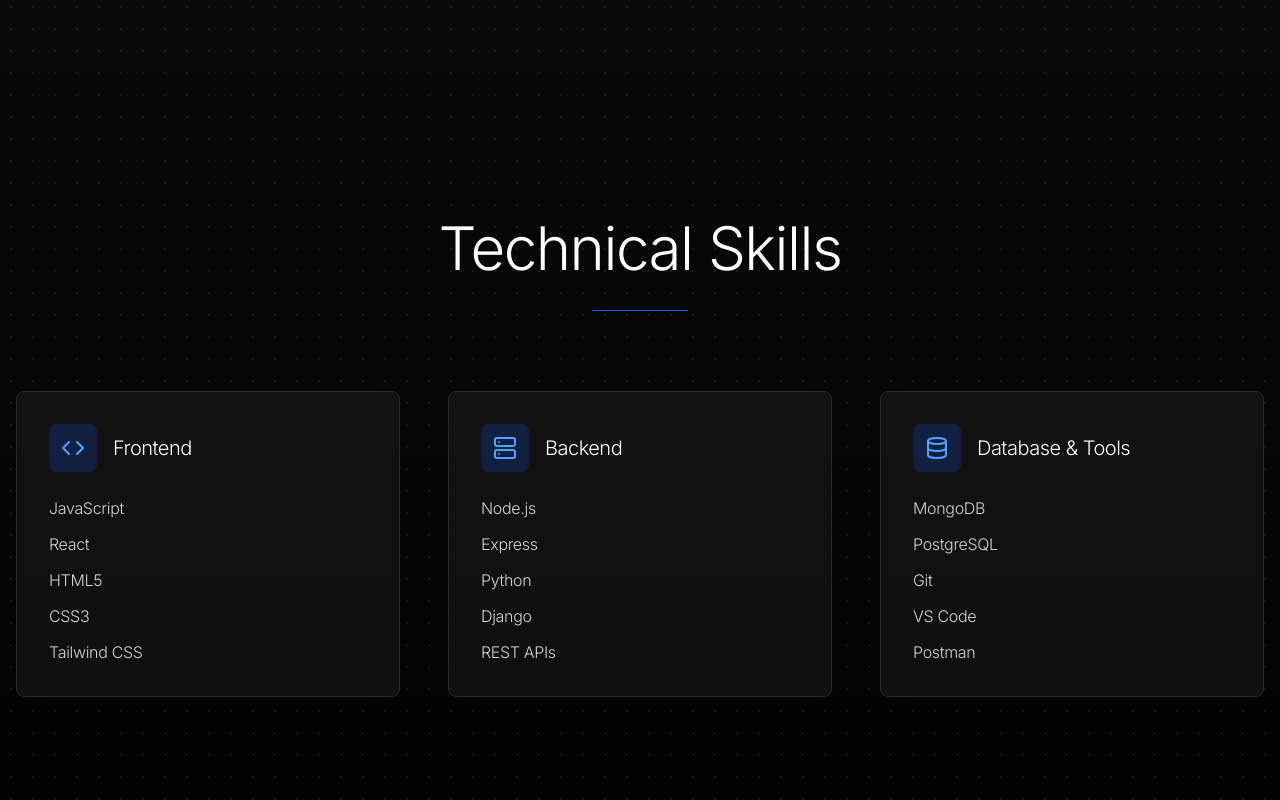
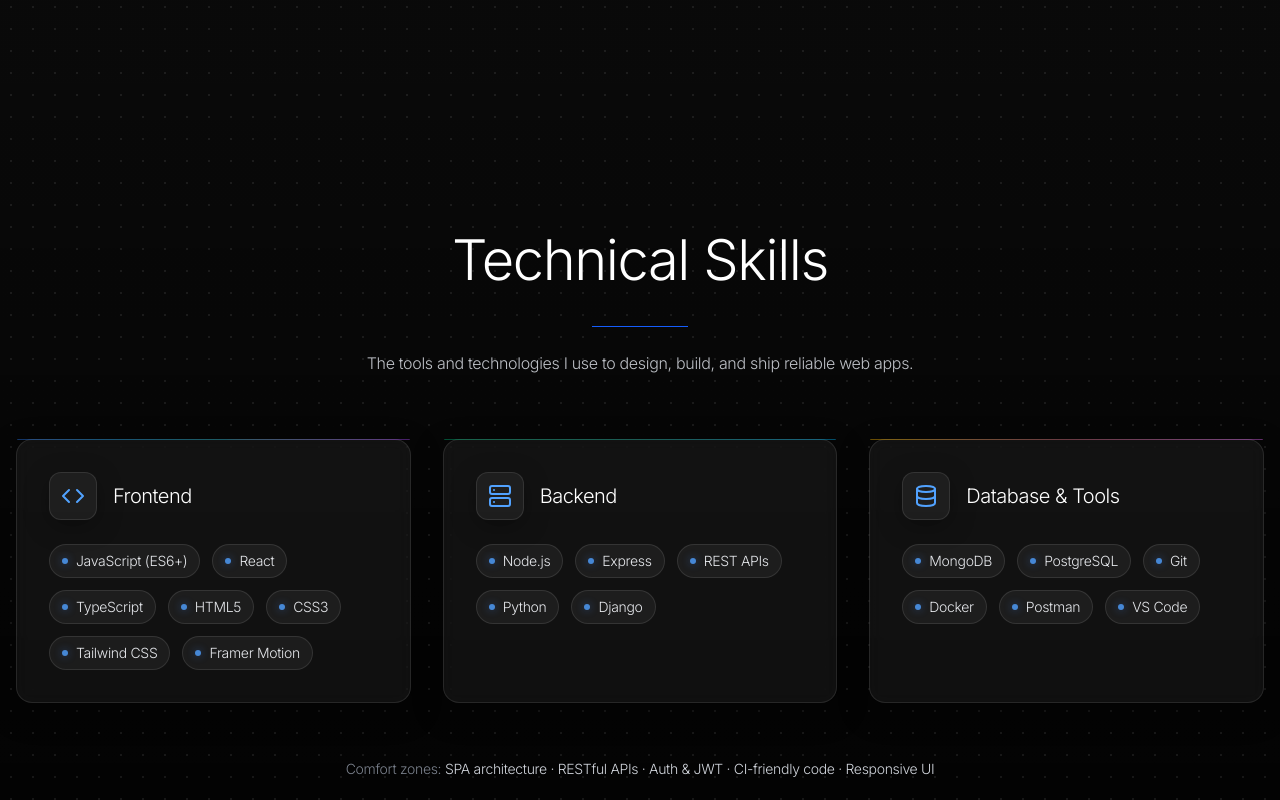
Before and after one commit to paramveer02/my-dev-portfolio, a React (Vite) app: page / in a window 1280 px wide. Shown: the part 3480-4280 px from the top of the page. Built offline with nearby package versions, Linux system fonts and the light colour scheme.

Commit message:
feat(skills): consistent card layout, animated entry, interactive pills

```diff
--- a/src/components/Skills.jsx
+++ b/src/components/Skills.jsx
@@ -1,69 +1,144 @@
 import { Code, Server, Database } from "lucide-react";
 import { motion } from "framer-motion";
 
+const container = {
+  hidden: { opacity: 0, y: 24 },
+  show: {
+    opacity: 1,
+    y: 0,
+    transition: { duration: 0.6, ease: "easeOut", staggerChildren: 0.08 },
+  },
+};
+
+const item = {
+  hidden: { opacity: 0, y: 18 },
+  show: { opacity: 1, y: 0, transition: { duration: 0.5, ease: "easeOut" } },
+};
+
 export default function Skills() {
-  return (
-    <section className="section-container">
-      <motion.div
-        initial={{ opacity: 0, y: 50 }}
-        whileInView={{ opacity: 1, y: 0 }}
-        viewport={{ once: true, amount: 0.2 }}
-        transition={{ duration: 0.8, ease: "easeOut" }}
-        className="conatiner mx-auto max-w-6xl"
-      >
-        <div className="text-center mb-20">
-          <h2 className="text-5xl md:text-6xl font-light mb-8 text-white">
-            Technical Skills
-          </h2>
-          <div className="w-24 h-px bg-blue-600 mx-auto"></div>
-        </div>
-      </motion.div>
-
-      <motion.div
-        initial={{ opacity: 0, y: 50 }}
-        whileInView={{ opacity: 1, y: 0 }}
-        viewport={{ once: true, amount: 0.2 }}
-        transition={{ duration: 0.8, ease: "easeOut" }}
-        className="grid gap-12 md:grid-cols-3"
-      >
-        {[
+  const CATEGORIES = [
     {
       title: "Frontend",
       icon: Code,
-            skills: ["JavaScript", "React", "HTML5", "CSS3", "Tailwind CSS"],
+      accent: "from-blue-500/40 via-cyan-400/30 to-purple-500/40",
+      skills: [
+        "JavaScript (ES6+)",
+        "React",
+        "TypeScript",
+        "HTML5",
+        "CSS3",
+        "Tailwind CSS",
+        "Framer Motion",
+      ],
     },
     {
       title: "Backend",
       icon: Server,
-            skills: ["Node.js", "Express", "Python", "Django", "REST APIs"],
+      accent: "from-emerald-500/40 via-teal-400/30 to-sky-400/40",
+      skills: ["Node.js", "Express", "REST APIs", "Python", "Django"],
     },
     {
       title: "Database & Tools",
       icon: Database,
-            skills: ["MongoDB", "PostgreSQL", "Git", "VS Code", "Postman"],
+      accent: "from-amber-400/40 via-rose-400/30 to-fuchsia-400/40",
+      skills: ["MongoDB", "PostgreSQL", "Git", "Docker", "Postman", "VS Code"],
     },
-        ].map((category, index) => (
+  ];
+
+  return (
+    <section id="skills" className="section-container">
+      {/* Section header */}
+      <motion.div
+        initial={{ opacity: 0, y: 28 }}
+        whileInView={{ opacity: 1, y: 0 }}
+        viewport={{ once: true, amount: 0.25 }}
+        transition={{ duration: 0.7, ease: "easeOut" }}
+        className="container mx-auto max-w-6xl text-center mb-16"
+      >
+        <h2 className="text-[clamp(2rem,4.5vw,3.5rem)] font-light text-white mb-6">
+          Technical Skills
+        </h2>
+        <div className="w-24 h-px bg-blue-600 mx-auto" />
+        <p className="mt-6 text-gray-300/90 max-w-2xl mx-auto">
+          The tools and technologies I use to design, build, and ship reliable
+          web apps.
+        </p>
+      </motion.div>
+
+      {/* Skill cards */}
+      <motion.div
+        variants={container}
+        initial="hidden"
+        whileInView="show"
+        viewport={{ once: true, amount: 0.2 }}
+        className="grid gap-8 md:grid-cols-3"
+      >
+        {CATEGORIES.map(({ title, icon: Icon, skills, accent }) => (
+          <motion.article
+            key={title}
+            variants={item}
+            className="relative surface p-8 surface-hover"
+          >
+            {/* Gradient top border accent */}
             <div
-            key={category.title}
-            className="bg-white/5 backdrop-blur-sm rounded-lg p-8 border border-gray-800 hover:border-gray-700 transition-all duration-500"
+              aria-hidden
+              className={`absolute inset-x-0 -top-px h-px rounded-t-2xl bg-gradient-to-r ${accent}`}
+            />
+
+            {/* Title / icon */}
+            <header className="flex items-center gap-4 mb-6">
+              <div
+                className="w-12 h-12 rounded-xl bg-white/5 border border-white/10 flex items-center justify-center
+                              shadow-[0_6px_24px_rgba(0,0,0,.35)]"
               >
-            <div className="flex items-center gap-4 mb-6">
-              <div className="w-12 h-12 bg-blue-600/20 rounded-lg flex items-center justify-center">
-                <category.icon className="h-6 w-6 text-blue-400" />
+                <Icon className="h-6 w-6 text-blue-400" />
               </div>
-              <h3 className="text-xl font-medium text-white">
-                {category.title}
-              </h3>
-            </div>
-            <div className="space-y-3">
-              {category.skills.map((skill) => (
-                <div key={skill} className="text-gray-300">
-                  {skill}
-                </div>
+              <h3 className="text-xl font-medium text-white">{title}</h3>
+            </header>
+
+            {/* Chips */}
+            <ul className="flex flex-wrap gap-3">
+              {skills.map((s) => (
+                <li key={s}>
+                  <span
+                    className="inline-flex items-center gap-2 px-3 py-1.5 rounded-full
+                               bg-white/5 text-gray-200 text-sm border border-white/10
+                               hover-lift"
+                  >
+                    <span className="inline-block size-1.5 rounded-full bg-blue-400/80 shadow-[0_0_8px_rgba(59,130,246,.45)]" />
+                    {s}
+                  </span>
+                </li>
               ))}
-            </div>
-          </div>
+            </ul>
+
+            {/* Soft corner glow on hover */}
+            <span
+              aria-hidden
+              className="pointer-events-none absolute -inset-px rounded-2xl opacity-0 group-hover:opacity-100
+                         transition-opacity duration-500"
+              style={{
+                background:
+                  "radial-gradient(600px 120px at 20% 0%, rgba(59,130,246,0.12), transparent), radial-gradient(600px 120px at 80% 100%, rgba(168,85,247,0.12), transparent)",
+              }}
+            />
+          </motion.article>
         ))}
+      </motion.div>
+
+      {/* Subtle marquee of comfort zones (optional, purely visual) */}
+      <motion.div
+        initial={{ opacity: 0, y: 24 }}
+        whileInView={{ opacity: 1, y: 0 }}
+        viewport={{ once: true, amount: 0.2 }}
+        transition={{ duration: 0.6, ease: "easeOut", delay: 0.1 }}
+        className="mt-14 text-center text-gray-400 text-sm"
+      >
+        <span className="opacity-80">Comfort zones: </span>
+        <span className="text-gray-300">
+          SPA architecture · RESTful APIs · Auth & JWT · CI-friendly code ·
+          Responsive UI
+        </span>
       </motion.div>
     </section>
   );
```
Lines whose indentation alone changed are shown as unchanged.
